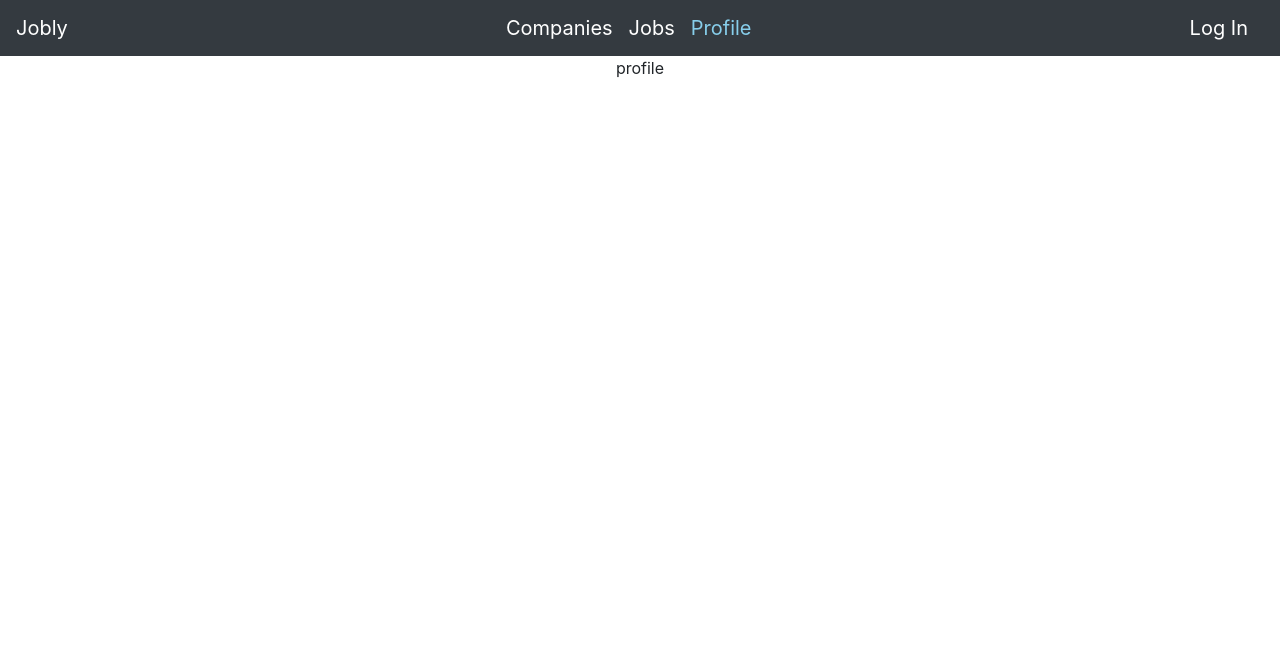
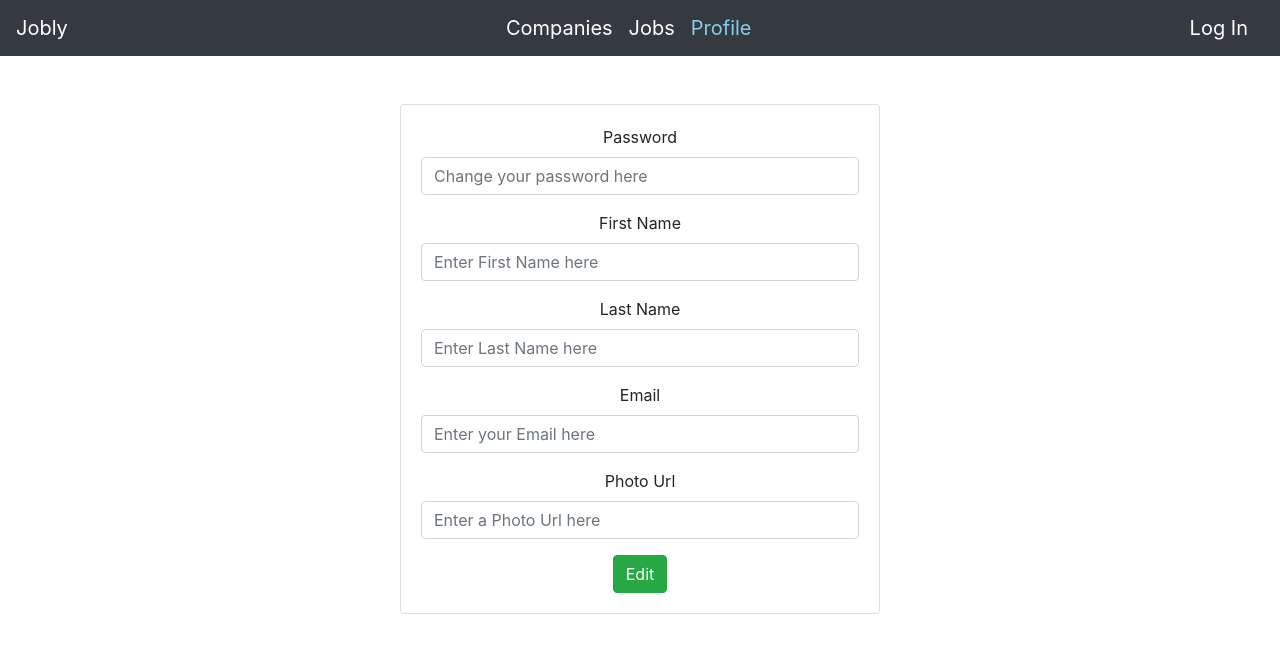
Before and after one commit to odoland/joblyapp, a React (Create React App) app in the folder jobly/: page /profile in a window 1280 px wide. Shown: the top 650 px of the page. Built offline with nearby package versions, Linux system fonts and the light colour scheme; no server answers.

Commit message:
Updating profile page

```diff
--- a/jobly/src/CompanyComponents/Companies.js
+++ b/jobly/src/CompanyComponents/Companies.js
@@ -23,7 +23,6 @@ export default class Companies extends Component{
 
   /** displays the companies matching the search term */
   async handleSubmit(search) {
-    console.log(search)
     let res = await JoblyApi.search('companies',search);
     this.setState({companies: res})
   }
--- a/jobly/src/JoblyApi.js
+++ b/jobly/src/JoblyApi.js
@@ -1,14 +1,14 @@
 import axios from 'axios';
 
 
-const TOKEN = "eyJhbGciOiJIUzI1NiIsInR5cCI6IkpXVCJ9.eyJ1c2VybmFtZSI6InRlc3R1c2VyIiwiaXNfYWRtaW4iOmZhbHNlLCJpYXQiOjE1NTg1NDkwNTB9.-6Qo-LGS9ntjmlaXtDcGI3eCq1MN0Q76KUTLOqpqBhg";
+// const TOKEN = "eyJhbGciOiJIUzI1NiIsInR5cCI6IkpXVCJ9.eyJ1c2VybmFtZSI6InRlc3R1c2VyIiwiaXNfYWRtaW4iOmZhbHNlLCJpYXQiOjE1NTg1NDkwNTB9.-6Qo-LGS9ntjmlaXtDcGI3eCq1MN0Q76KUTLOqpqBhg";
 export default class JoblyApi {
   static async request(endpoint, paramsOrData = {}, verb = "get") {
     // paramsOrData._token = ( // for now, hardcode token for "testing"
     //   "eyJhbGciOiJIUzI1NiIsInR5cCI6IkpXVCJ9.eyJ1c2VybmFtZSI6InRlc" +
     //   "3RpbmciLCJpc19hZG1pbiI6ZmFsc2UsImlhdCI6MTU1MzcwMzE1M30" +
     //   "COmFETEsTxN_VfIlgIKw0bYJLkvbRQNgO1XCSE8NZ0U");
-    paramsOrData._token = TOKEN;
+    paramsOrData._token = localStorage.getItem('token');
 
     console.debug("API Call:", endpoint, paramsOrData, verb);
 
@@ -35,7 +35,7 @@ export default class JoblyApi {
       username: username || 'testuser',
       password: password || 'secret',
     }, 'post');
-    return res.token;
+    return  [res.token, username];
   }
 
   /** Pulling data from API  */
@@ -60,9 +60,19 @@ export default class JoblyApi {
   }
 
   static async registerUser(user){
-    console.log("about to register:", user);
     let res = await this.request(`users`, user, 'post');
     return res.token;
+  }
+
+  static async updateUser(username, body){
+    let res = await this.request(`users/${username}`,{...body}, 'patch');
+    return res.user.username;
+  }
+
+  static async getUser(user){
+    let res = await this.request(`users/${user}`);
+    let {username, password, ...info} = res.user;
+    return info;
   }
   /** Searching through API */
 
--- a/jobly/src/NavBarComponents/Login.js
+++ b/jobly/src/NavBarComponents/Login.js
@@ -24,17 +24,17 @@ export default class Login extends Component {
     e.preventDefault();
 
     // Grab a token - either from registration or loggin in
-    let token;
+    let token, username;
     if (this.state.newUser) {
       let { newUser, ...user } = this.state;
-      token = await JoblyApi.registerUser(user);
+      [token, username] = await JoblyApi.registerUser(user);
     } else {
-      token = await JoblyApi.loginUser(this.state.username, this.state.password);
+      [token, username] = await JoblyApi.loginUser(this.state.username, this.state.password);
     }
 
     // Successful log in / registration
     if (token) {
-      this.props.login(token);
+      this.props.login(token, username);
       this.props.history.push('/')
     } else {
       this.props.history.push('/login')
--- a/jobly/src/NavBarComponents/Profile.js
+++ b/jobly/src/NavBarComponents/Profile.js
@@ -1,10 +1,87 @@
-import React, { Component } from 'react'
+import React, { Component } from 'react';
+import JoblyApi from '../JoblyApi';
 
 export default class Profile extends Component {
+  constructor(props){
+    super(props);
+    this.state = {
+      password: '',
+      email: '',
+      first_name: '',
+      last_name: '',
+      photo_url: ''
+    }
+
+    this.handleSubmit = this.handleSubmit.bind(this);
+    this.handleChange = this.handleChange.bind(this);
+  }
+
+  async componentWillMount(){
+    let user = await JoblyApi.getUser(localStorage.getItem('username'));
+    this.setState({...user});
+  }
+
+  async handleSubmit(e){
+    e.preventDefault();
+    let body = {...this.state};
+    for (let key in body){
+      if (!body[key] || key === 'jobs')
+        delete body[key];
+    }
+
+
+    let user = await JoblyApi.updateUser(localStorage.getItem('username'), body);
+    if (user){
+      this.props.history.push('/');
+    } else {
+      this.props.history.push('/profile');
+    }
+
+
+  }
+
+  handleChange(e) {
+    this.setState({ [e.target.name]: e.target.value });
+  }
   render() {
     return (
-      <div>
-        profile
+
+      <div className="py-5">
+        <div className="card mx-auto" style={{ width: "30rem" }}>
+          <div className="card-body">
+            {/* Button to toggle Log In vs Registration */}
+
+            <form onSubmit={this.handleSubmit}>
+
+              <div className="form-group mb-3">
+                <label htmlFor="password">Password</label>
+                <input onChange={this.handleChange} name="password" className="form-control" value={this.state.password} type="password" placeholder="Change your password here" />
+              </div>
+
+              <div className="form-group mb-3">
+                <label htmlFor="first_name">First Name</label>
+                <input onChange={this.handleChange} name="first_name" className="form-control" value={this.state.first_name || ''} type="text" placeholder="Enter First Name here" />
+              </div>
+
+              <div className="form-group mb-3">
+                <label htmlFor="last_name">Last Name</label>
+                <input onChange={this.handleChange} name="last_name" className="form-control" value={this.state.last_name || ''} type="text" placeholder="Enter Last Name here" />
+              </div>
+
+              <div className="form-group mb-3">
+                <label htmlFor="email">Email</label>
+                <input onChange={this.handleChange} name="email" className="form-control" value={this.state.email || ''} type="email" placeholder="Enter your Email here" />
+              </div>
+
+              <div className="form-group mb-3">
+                <label htmlFor="photoUrl">Photo Url</label>
+                <input onChange={this.handleChange} name="photoUrl" className="form-control" value={this.state.photo_url || ''} type="Url" placeholder="Enter a Photo Url here" />
+              </div>
+              <button className="btn btn-success my-2 my-sm-0" type="submit">Edit</button>
+
+            </form>
+          </div>
+        </div>
       </div>
     )
   }
--- a/jobly/src/Routes.js
+++ b/jobly/src/Routes.js
@@ -25,8 +25,9 @@ export default class Routes extends Component {
     })
   }
 
-  login(token) {
+  login(token, username) {
     localStorage.setItem('token', token);
+    localStorage.setItem('username', username);
     this.setState({isLoggedIn: true});
   }
 
--- a/jobly/src/Search.js
+++ b/jobly/src/Search.js
@@ -13,7 +13,6 @@ export default class Search extends Component {
 
   passToParentSubmit(e) {
     e.preventDefault();
-    console.log("submitted");
     this.props.handleSubmit(this.state.search);
   }
 
```
Also changed, not shown: 2 other files (tests, documents, lock files or other folders).
